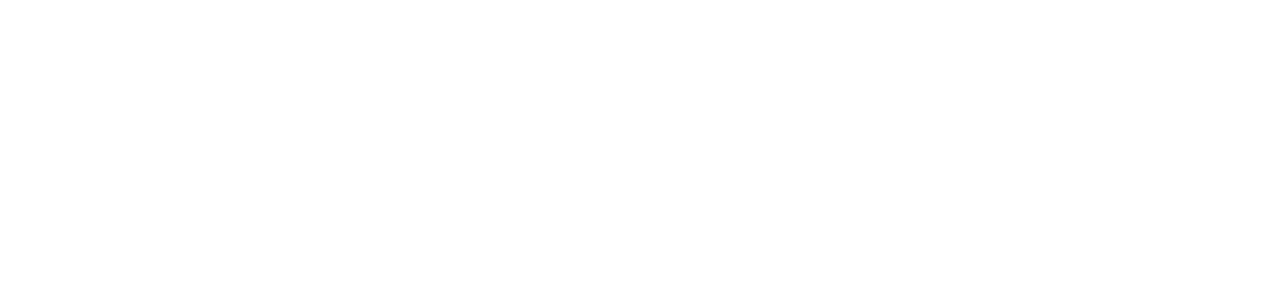
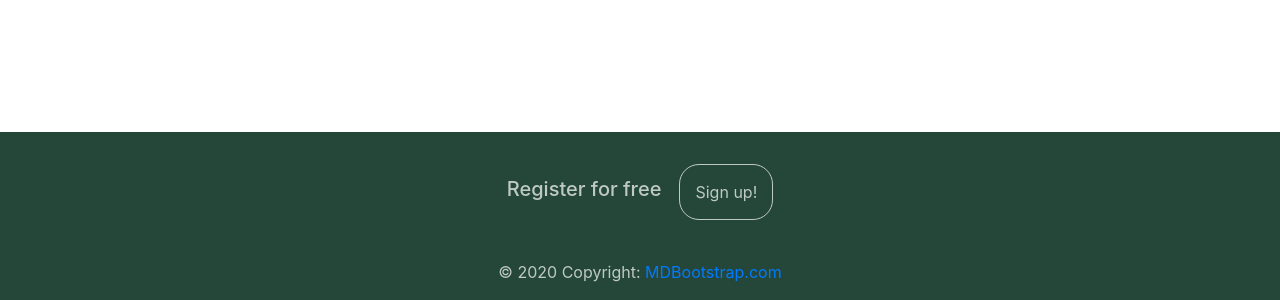
Before and after one commit to amirhnajafiz-archive/vue-survey, a Vue app in the folder SurVue/survue/: page /#/ in a window 1280 px wide. Shown: the part 724-1024 px from the top of the page. Before the commit the page ends 800 px from the top, so only its background shows below. Built offline with nearby package versions, Linux system fonts and the light colour scheme.

Commit message:
footer template added

```diff
--- a/SurVue/survue/src/App.vue
+++ b/SurVue/survue/src/App.vue
@@ -1,19 +1,22 @@
 <template>
   <div>
     <AppHeader />
-    <h1>Hello world</h1>
+    <div style="height: 100vh">Hello world</div>
+    <AppFooter />
   </div>
 </template>
 
 <script>
-import AppHeader from './components/Header'
+import AppHeader from "./components/Header";
+import AppFooter from "./components/Footer";
 
 export default {
-  name: 'App',
+  name: "App",
   components: {
-    AppHeader
-  }
-}
+    AppHeader,
+    AppFooter,
+  },
+};
 </script>
 
 <style>
--- /dev/null
+++ b/SurVue/survue/src/components/Footer.vue
@@ -0,0 +1,60 @@
+<template>
+  <div id="app-footer">
+    <!-- Footer -->
+    <footer class="page-footer font-small unique-color-dark pt-4">
+      <!-- Footer Elements -->
+      <div class="container">
+        <!-- Call to action -->
+        <ul class="list-unstyled list-inline text-center py-2">
+          <li class="list-inline-item">
+            <h5 class="mb-1">Register for free</h5>
+          </li>
+          <li class="list-inline-item">
+            <a
+              href="#!"
+              id="register-btn"
+              class="btn btn-outline-white btn-rounded"
+              >Sign up!</a
+            >
+          </li>
+        </ul>
+        <!-- Call to action -->
+      </div>
+      <!-- Footer Elements -->
+
+      <!-- Copyright -->
+      <div class="footer-copyright text-center py-3">
+        © 2020 Copyright:
+        <a href="https://mdbootstrap.com/"> MDBootstrap.com</a>
+      </div>
+      <!-- Copyright -->
+    </footer>
+    <!-- Footer -->
+  </div>
+</template>
+
+<script>
+export default {
+  name: "AppFooter",
+};
+</script>
+
+<style scoped>
+#app-footer {
+  background-color: #25473a;
+  color: #bfc9c6;
+}
+
+#register-btn {
+  border: 1px solid #bfc9c6;
+  color: #bfc9c6;
+  padding: 15px;
+  border-radius: 20px;
+  margin-left: 10px;
+}
+
+#register-btn:hover {
+  background-color: #bfc9c6;
+  color: #25473a;
+}
+</style>
```
